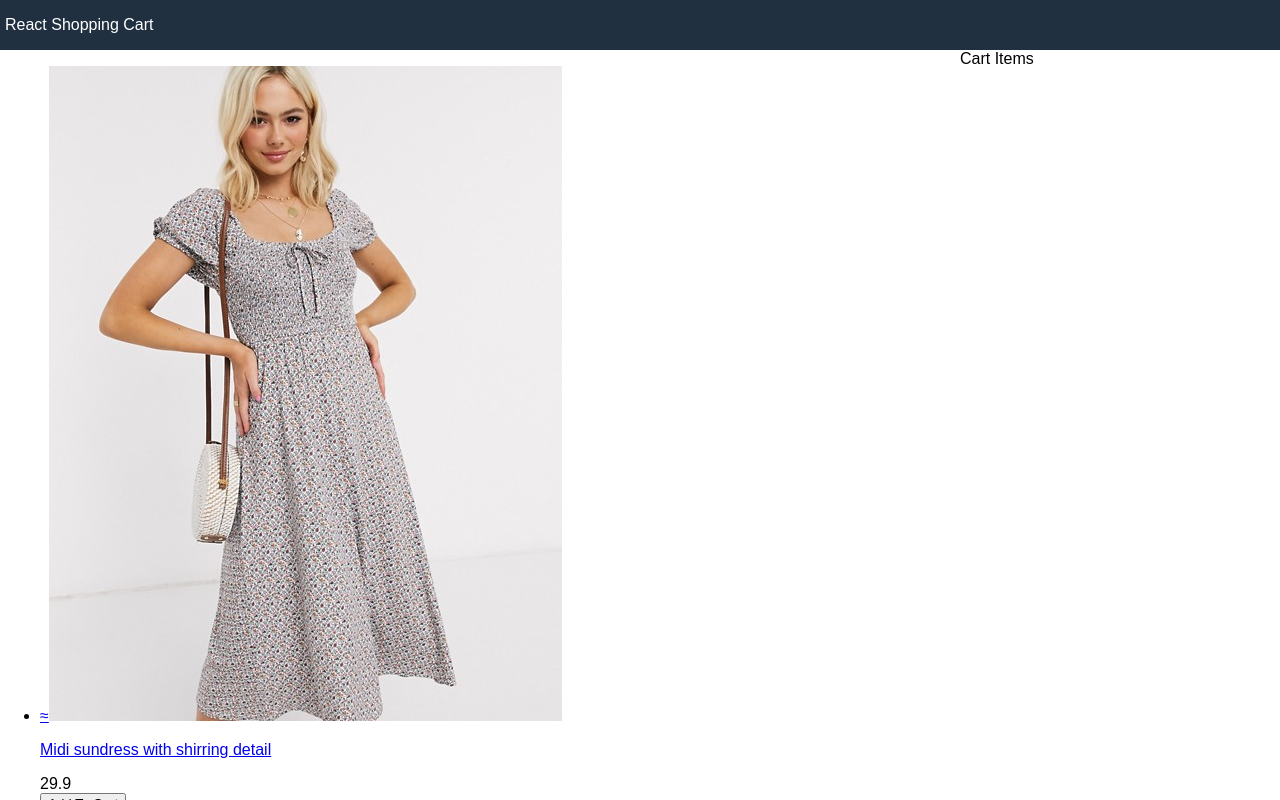
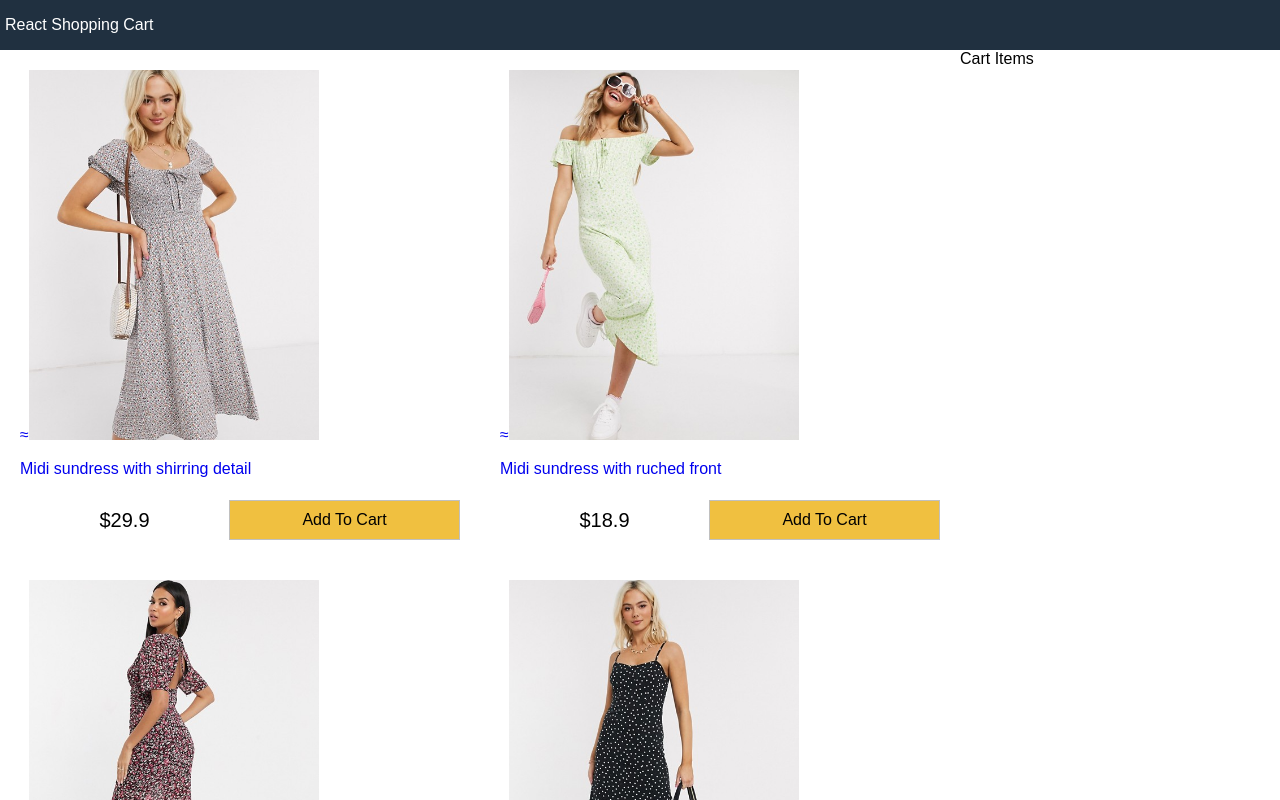
Before and after one commit to arun-prism/react-shopping-cart, a React (Create React App) app in the folder 1_New_project_Arun/react-shopping-cart/: page / in a window 1280 px wide. Shown: the top 800 px of the page. Built offline with nearby package versions, Linux system fonts and the light colour scheme.

Commit message:
final product list changes

```diff
--- /dev/null
+++ b/1_New_project_Arun/react-shopping-cart/src/Util.js
@@ -0,0 +1,4 @@
+export default function formatCurrency(num){
+return "$" + Number(num.toFixed(1)).toLocaleString()+ " ";
+
+}
--- a/1_New_project_Arun/react-shopping-cart/src/components/Products.js
+++ b/1_New_project_Arun/react-shopping-cart/src/components/Products.js
@@ -1,4 +1,5 @@
-import React, {Component} from 'react'
+import React, {Component} from 'react';
+import formatCurrency from '../Util';
 
 export default class Products extends Component{
 
@@ -16,7 +17,7 @@ export default class Products extends Component{
 </p>
 </a>
 <div className='product-price'>
-<div>{product.price}</div>
+<div>{ formatCurrency(product.price)}</div>
 <button className='button primary'>Add To Cart</button>
 </div>
 </div>
--- a/1_New_project_Arun/react-shopping-cart/src/index.css
+++ b/1_New_project_Arun/react-shopping-cart/src/index.css
@@ -8,7 +8,7 @@ body, #root {
   margin: 0;
 }
 
-body, input, select, textarea {
+body, input, select, textarea, button {
 
   font-size: 1.6rem;
   font-family: Arial, Helvetica, sans-serif;
@@ -66,3 +66,69 @@ footer {
 .sidebar {
   flex: 1 20rem;
 }
+
+/* Products */
+.products{
+  display: flex;
+  flex-wrap: wrap;
+  justify-content: center;
+  align-items: center;
+  padding: 0;
+  margin: 0;
+  list-style-type: none;
+}
+
+.products li{
+  flex: 1 1 29rem;
+  height: 47rem;
+  padding: 1rem;
+  margin: 1rem;
+}
+
+.product{
+  display: flex;
+  flex-direction: column;
+  justify-content: space-between;
+  height: 100%;
+}
+
+.product img{
+  max-width: 37rem;
+  max-height: 37rem;
+}
+
+.product-price {
+  display: flex;
+  justify-content: space-between;
+  align-items: center;
+}
+
+.product-price div,
+.product-price button {
+  text-align: center;
+  flex: 1;
+}
+
+.product-price div{
+  font-size: 2rem;
+}
+
+.button {
+  padding: 1rem;
+  border: 0.1rem #c0c0c0 solid;
+  background-color: #f0f0f0;
+  cursor: pointer;
+}
+
+.button :hover {
+  border: 0.1rem #808080 solid;
+
+}
+
+.button.primary {
+  background-color: #f0c040;
+}
+
+a{
+  text-decoration: none;
+}
```
